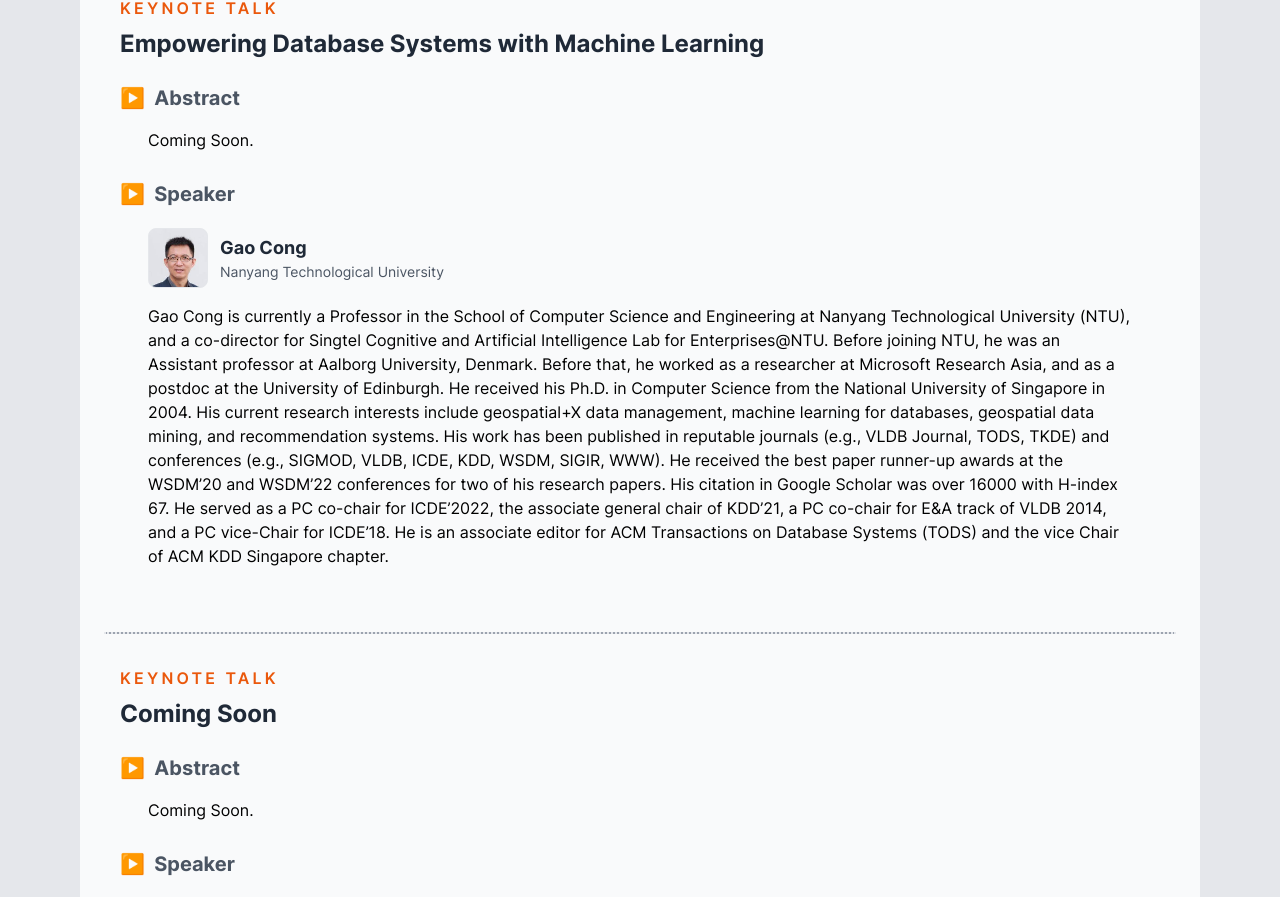
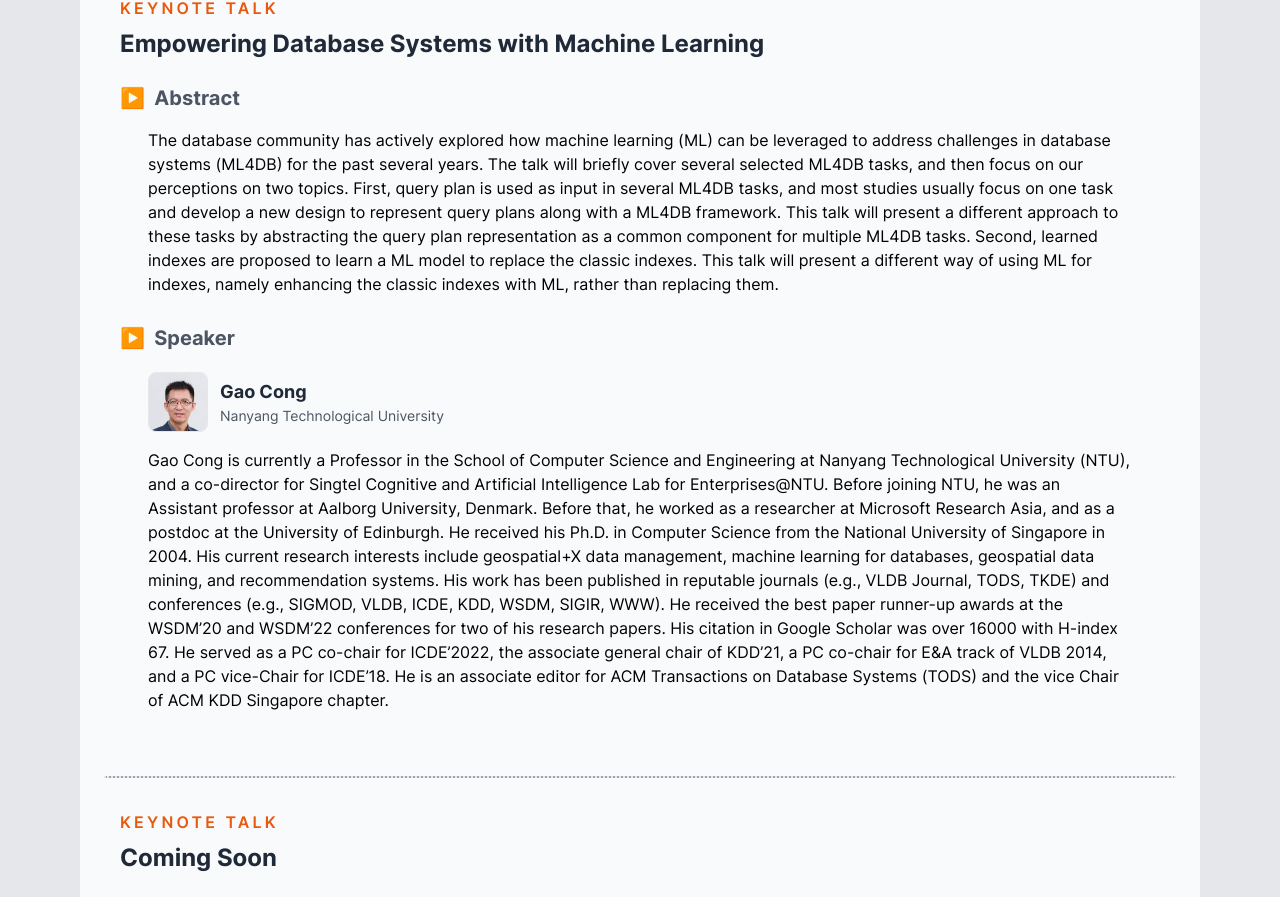
Before and after one commit to visatlas/adc2023, a Next.js app: page /program/keynote-talks in a window 1280 px wide. Shown: the part 854-1751 px from the top of the page. Built offline with nearby package versions, Linux system fonts and the light colour scheme.

Commit message:
Update keynote abstract

```diff
--- a/src/pages/program/keynote-talks.tsx
+++ b/src/pages/program/keynote-talks.tsx
@@ -34,7 +34,7 @@ export default function KeynoteTalks() {
 
           <h3 className="font-bold text-2xl text-gray-800 mb-6">Empowering Database Systems with Machine Learning</h3>
           <h3 className="font-bold text-xl text-gray-600 mb-4">&#9654;&nbsp;&nbsp;Abstract</h3>
-          <p className="px-0 md:px-7">Coming Soon.</p>
+          <p className="px-0 md:px-7">The database community has actively explored how machine learning (ML) can be leveraged to address challenges in database systems (ML4DB) for the past several years. The talk will briefly cover several selected ML4DB tasks, and then focus on our perceptions on two topics. First, query plan is used as input in several ML4DB tasks, and most studies usually focus on one task and develop a new design to represent query plans along with a ML4DB framework. This talk will present a different approach to these tasks by abstracting the query plan representation as a common component for multiple ML4DB tasks. Second, learned indexes are proposed to learn a ML model to replace the classic indexes. This talk will present a different way of using ML for indexes, namely enhancing the classic indexes with ML, rather than replacing them.</p>
           <h3 className="mt-7 font-bold text-xl text-gray-600 mb-5">&#9654;&nbsp;&nbsp;Speaker</h3>
           <div className="flex w-[20em] sm:w-[25em] px-0 md:px-7">
             <a className="border rounded-lg overflow-hidden mr-3 min-w-[60px] min-h-[60px] w-[60px] h-[60px] bg-gray-200" href="https://personal.ntu.edu.sg/gaocong/" target="_blank" rel="noreferrer">
```
